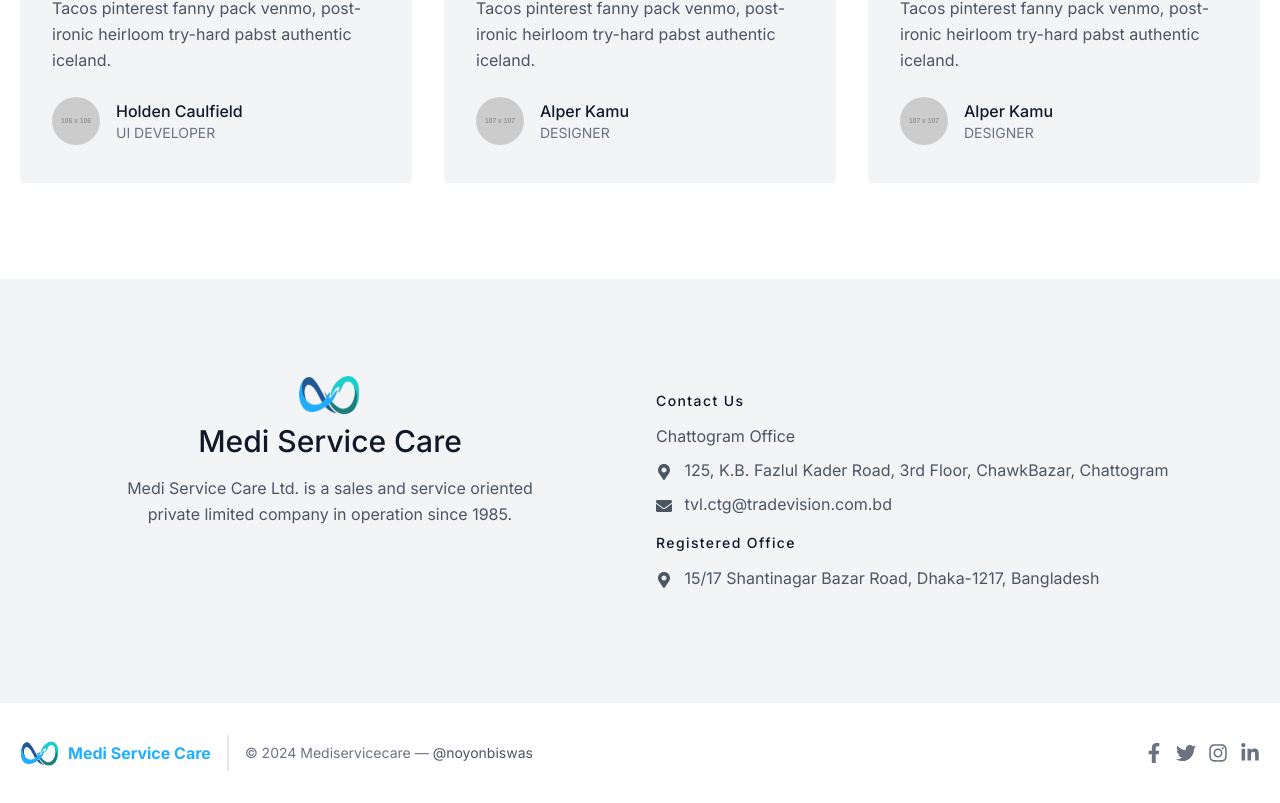
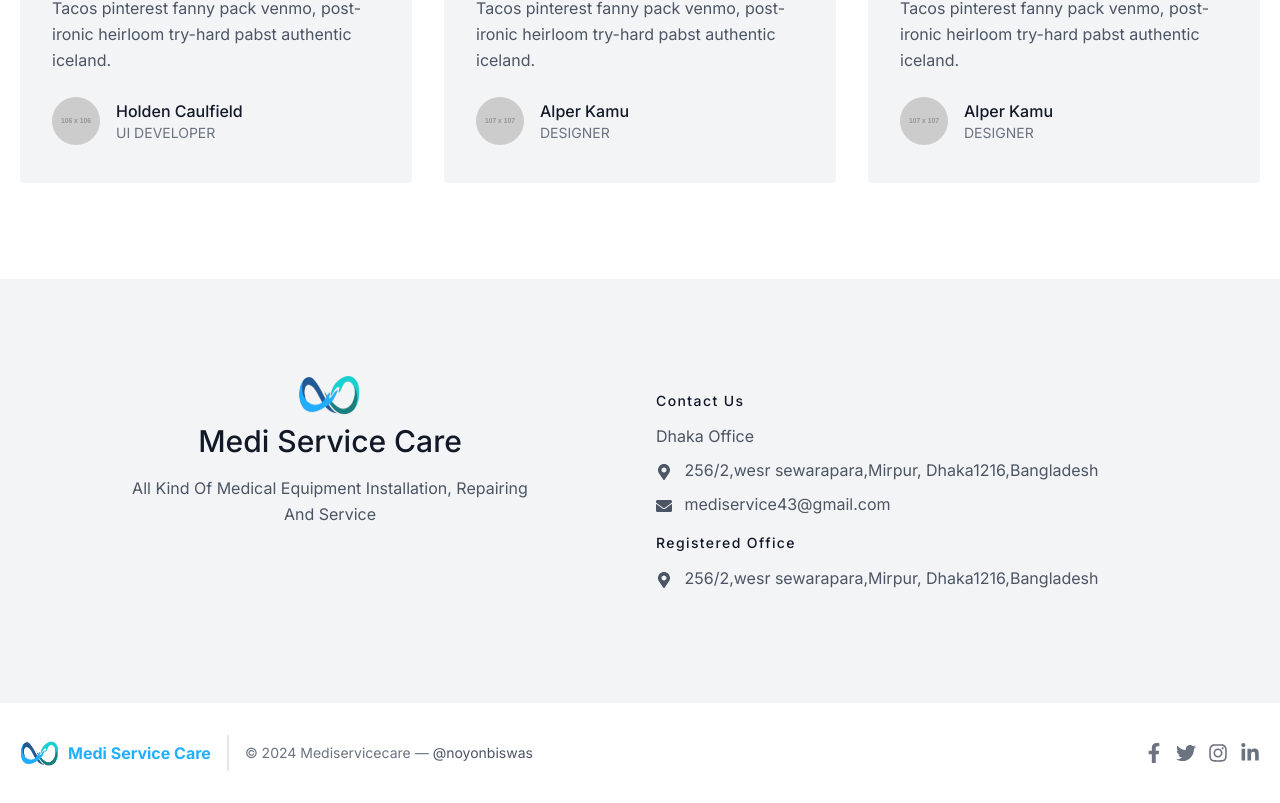
Before and after one commit to Mahedi-Hasan10/mediServiceCare, a Next.js app: page / in a window 1280 px wide. Shown: the part 3110-3913 px from the top of the page. Built offline with nearby package versions, Linux system fonts and the light colour scheme.

Commit message:
contact update

```diff
--- a/app/components/footerTop.jsx
+++ b/app/components/footerTop.jsx
@@ -12,8 +12,7 @@ const ContactSection = () => {
             Medi Service Care
           </h1>
           <p className="lg:w-2/3 mx-auto leading-relaxed text-base">
-            Medi Service Care Ltd. is a sales and service oriented private
-            limited company in operation since 1985.
+            All Kind Of Medical Equipment Installation, Repairing And Service
           </p>
         </div>
         <div className="lg:w-1/2">
@@ -21,21 +20,21 @@ const ContactSection = () => {
             <h2 className="title-font font-medium text-gray-900 tracking-widest text-sm mb-3">
               Contact Us
             </h2>
-            <p className="leading-relaxed">Chattogram Office</p>
+            <p className="leading-relaxed">Dhaka Office</p>
             <p className="leading-relaxed mt-2">
-              <FaMapMarkerAlt className="inline-block mr-2" /> 125, K.B. Fazlul
-              Kader Road, 3rd Floor, ChawkBazar, Chattogram
+              <FaMapMarkerAlt className="inline-block mr-2" /> 256/2,wesr
+              sewarapara,Mirpur, Dhaka1216,Bangladesh
             </p>
             <p className="leading-relaxed mt-2">
               <FaEnvelope className="inline-block mr-2" />{" "}
-              tvl.ctg@tradevision.com.bd
+              mediservice43@gmail.com
             </p>
             <h2 className="title-font font-medium text-gray-900 tracking-widest text-sm mb-3 mt-4">
               Registered Office
             </h2>
             <p className="leading-relaxed mt-2">
-              <FaMapMarkerAlt className="inline-block mr-2" /> 15/17 Shantinagar
-              Bazar Road, Dhaka-1217, Bangladesh
+              <FaMapMarkerAlt className="inline-block mr-2" /> 256/2,wesr
+              sewarapara,Mirpur, Dhaka1216,Bangladesh
             </p>
           </div>
         </div>
```
